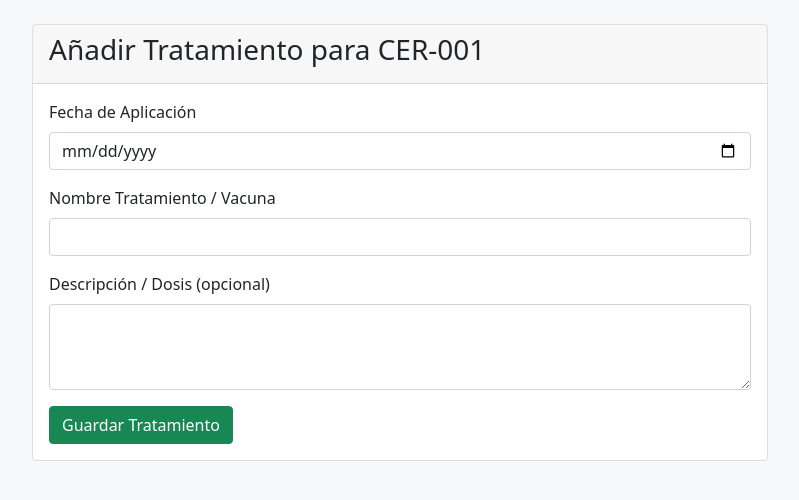
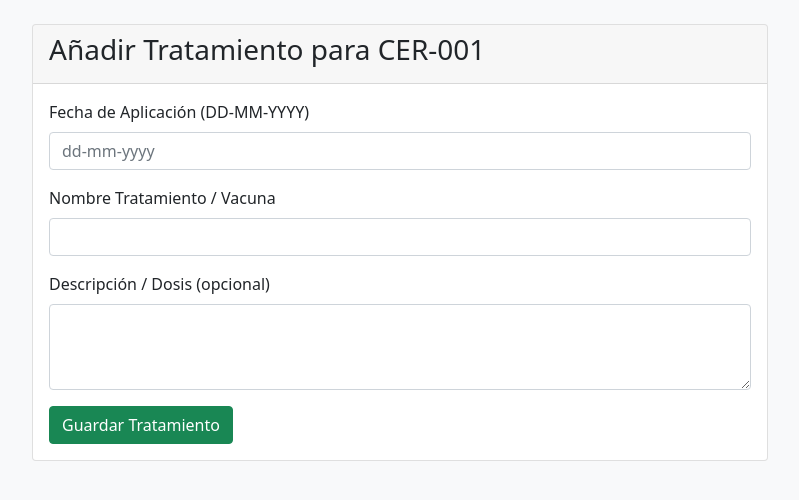
Before and after one commit to belemilla/Taller-de-ingenier-a-de-software, a Flask app: page /animal/2/add_tratamiento in a window 1280 px wide. Shown: the part 56-556 px from the top of the page, without its empty margins (240-1039 px from the left). Run offline with Flask 3, Linux system fonts and the light colour scheme; a user stored in the database is signed in; data comes from the database, SQL or seed files in the repository.

Commit message:
Update add_tratamiento.html

```diff
--- a/Ganaderia_app/Templates/add_tratamiento.html
+++ b/Ganaderia_app/Templates/add_tratamiento.html
@@ -10,8 +10,8 @@
             <div class="card-body">
                 <form method="post">
                     <div class="mb-3">
-                        <label for="fecha_aplicacion" class="form-label">Fecha de Aplicación</label>
-                        <input type="date" name="fecha_aplicacion" class="form-control" required>
+                        <label for="fecha_aplicacion" class="form-label">Fecha de Aplicación (DD-MM-YYYY)</label>
+                        <input type="text" name="fecha_aplicacion" class="form-control" placeholder="dd-mm-yyyy" required>
                     </div>
                     <div class="mb-3">
                         <label for="nombre_tratamiento" class="form-label">Nombre Tratamiento / Vacuna</label>
```
